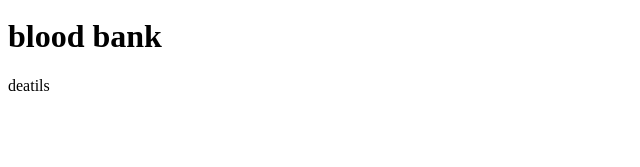
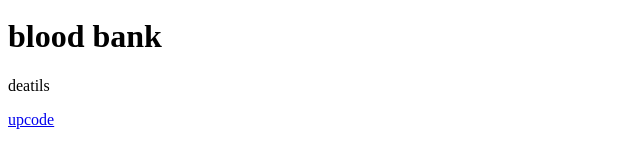
Before and after one commit to Mizba-Hub/demo-bloodbank-app, a plain HTML site: page index.html in a window 1280 px wide. Shown: the part 61-228 px from the top of the page, without its empty margins (0-640 px from the left). Drawn offline with Linux system fonts and the light colour scheme.

Commit message:
upcode link added

```diff
--- a/index.html
+++ b/index.html
@@ -6,5 +6,6 @@
         <img src="assets/facebook.png" height="50px"/>
         <h1>blood bank</h1>
         <p>deatils</p>
+        <a href="www.upcode.in">upcode</a>
     </body>
 </html>
```
